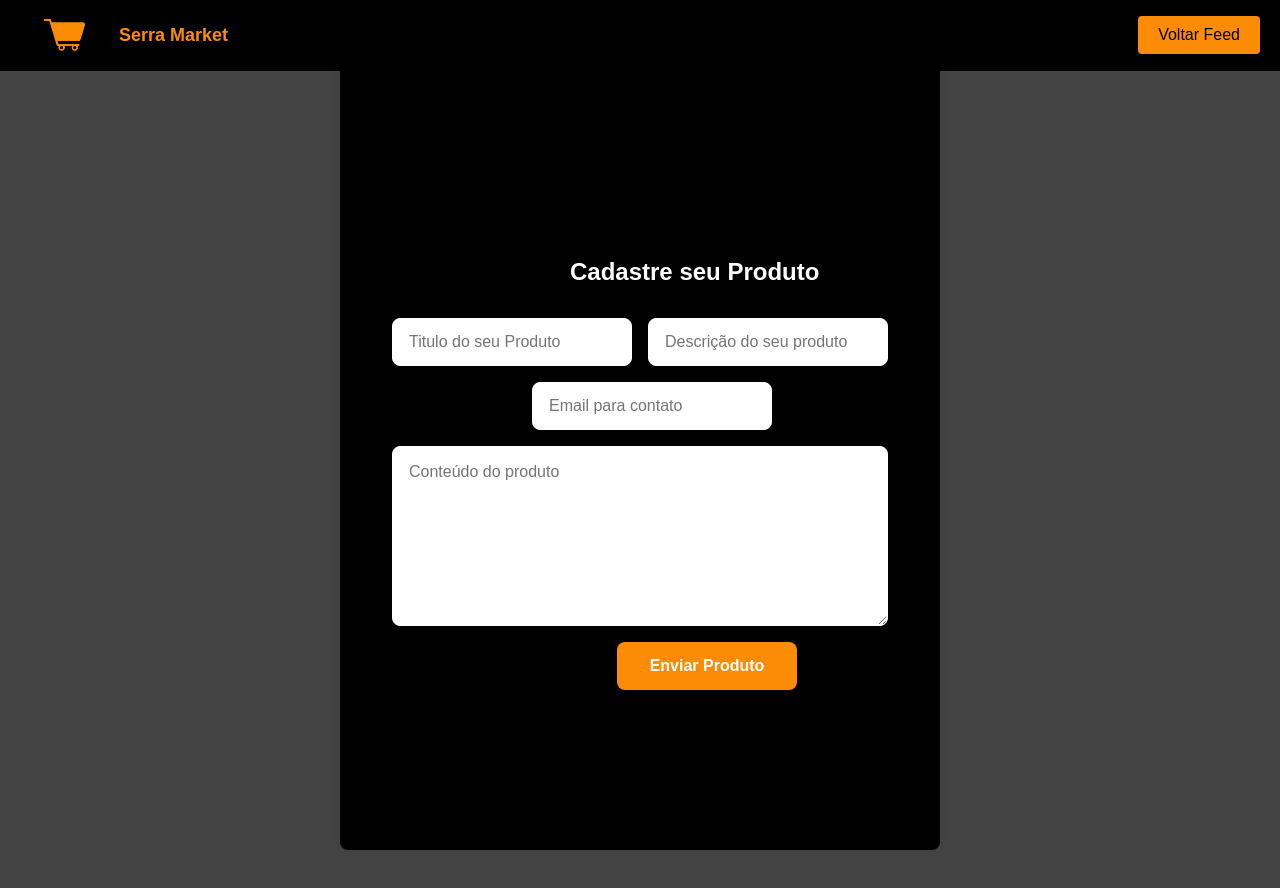
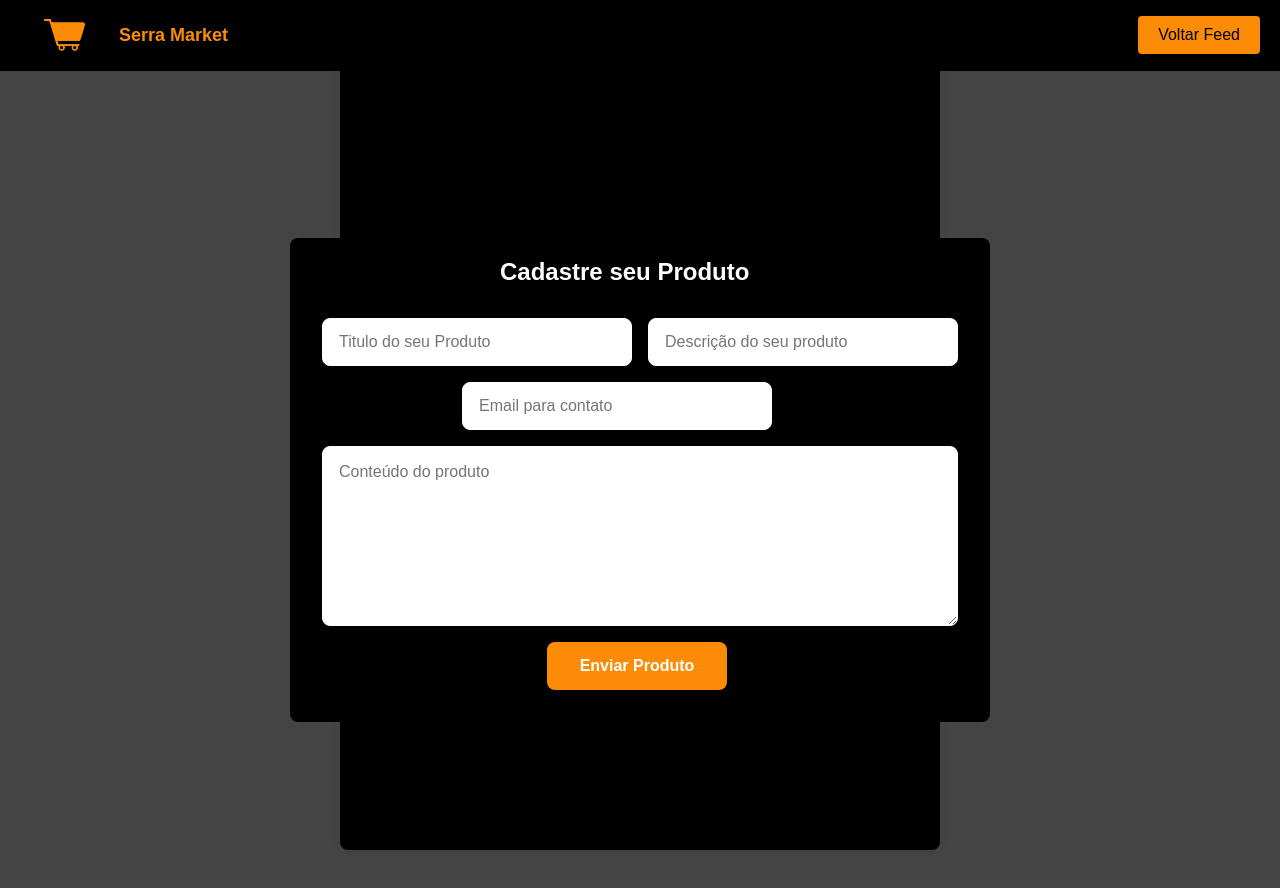
Before and after one commit to vintinls/Trab-Final-Grupo3, a React (Vite) app in the folder Trab-Final-Grupo3/: page /produtos in a window 1280 px wide. Shown: the top 888 px of the page. Built offline with nearby package versions, Linux system fonts and the light colour scheme.

Commit message:
commit:final

```diff
--- a/Trab-Final-Grupo3/src/pages/Update/index.jsx
+++ b/Trab-Final-Grupo3/src/pages/Update/index.jsx
@@ -61,7 +61,6 @@ const UpdateProduct = () => {
   return (
     <div className="container">
       <Header2/>
-      <h1>Editar Produto</h1>
       <form className="form" onSubmit={handleFormSubmit}>
         <label className="form-label" htmlFor="name">Titulo Produto:</label>
         <input
--- a/Trab-Final-Grupo3/src/pages/Update/style.css
+++ b/Trab-Final-Grupo3/src/pages/Update/style.css
@@ -12,21 +12,22 @@ body {
     background-color: #000000;
     box-shadow: 0 0 10px rgba(0, 0, 0, 0.1);
     border-radius: 8px;
-    color: #ffffff; /* Letras brancas */
+    color: #ffffff;
+
   }
 
-  .container h1 {
-    text-align: center;
-    color: #ffffff; /* Letras brancas */
-    margin-bottom: 20px; /* Adicionado espaço abaixo do título */
-    margin-top: -370px;
+  .container {
+    display: flex;
+    align-items: center;
+    justify-content: center;
+    flex-direction: column;
+  }
 
-  }
 
   .form {
     display: flex;
     flex-direction: column;
-    margin-left: -500px;
+    margin-left: -30px;
   }
 
   .form-label {
```
